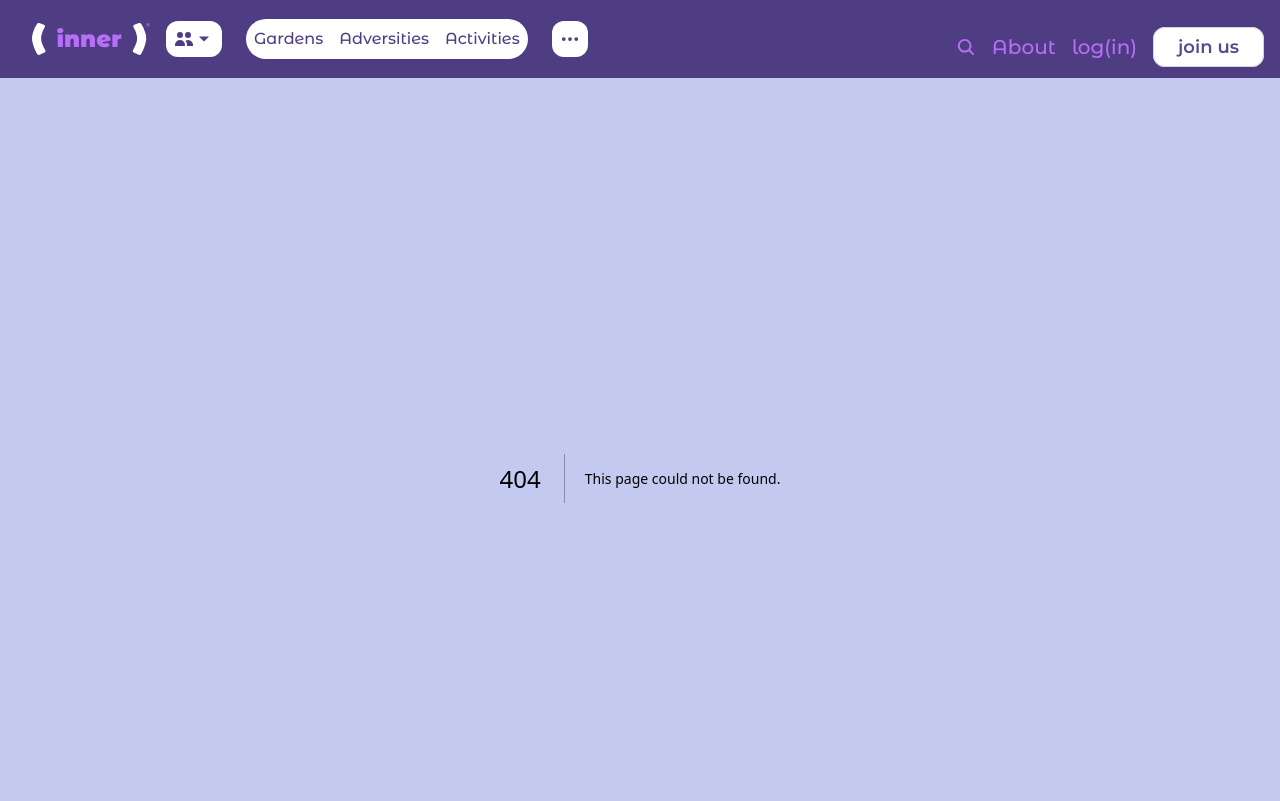
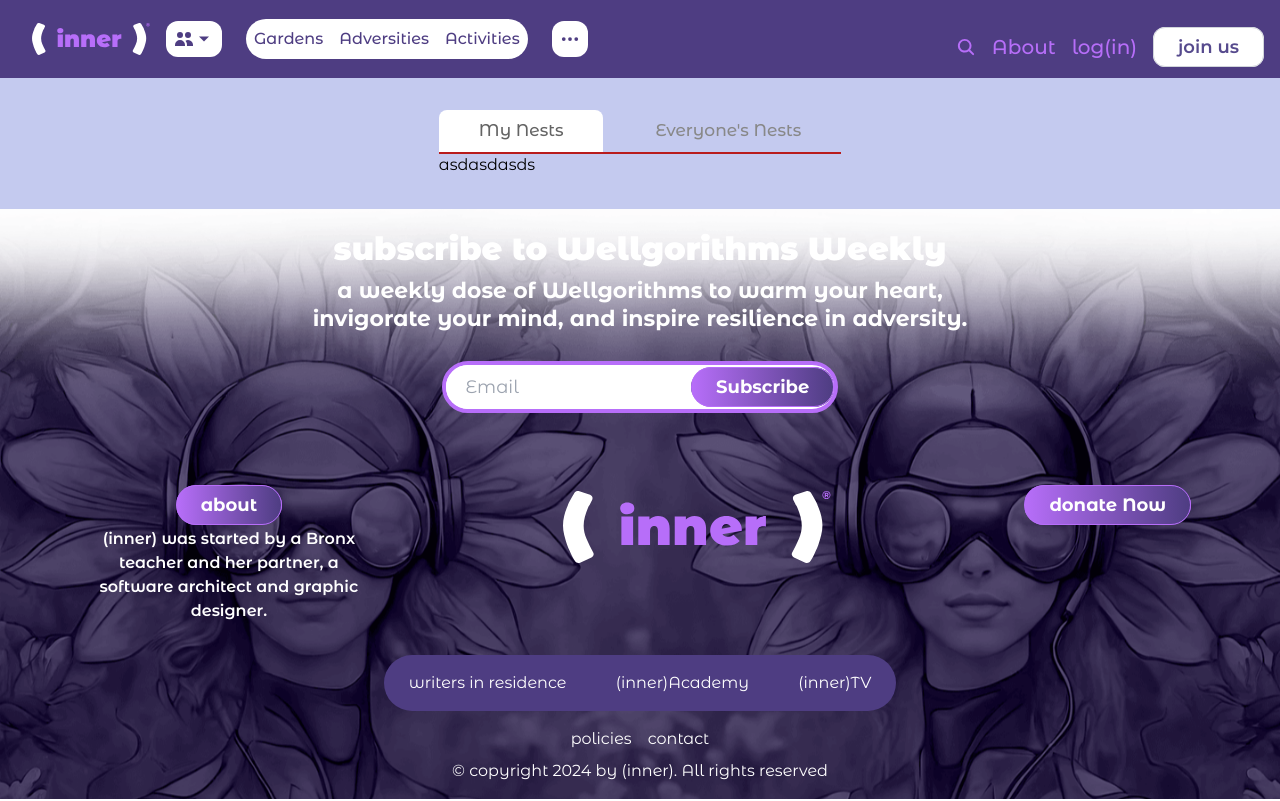
Before and after one commit to billydev139/inner-garden-FE, a Next.js app: page /innereveryoneawarrenesscaterpillar in a window 1280 px wide. Before the commit this address had no page. Shown: the top 801 px of the page. Built offline with nearby package versions, Linux system fonts and the light colour scheme.

Commit message:
work in progress

```diff
--- a/src/app/inner-everyone-awarreness-caterpillar/page.tsx
+++ b/src/app/innereveryoneawarrenesscaterpillar/page.tsx
@@ -1,8 +1,13 @@
+"use client";
+
+import AwarrenestCaterpillarMainTabs from '@/components/AwarrenestCaterpillarMainTabs'
 import React from 'react'
 
 const InnerEveryoneAwarrenestCaterpillar : React.FC = () => {
   return (
    <>
+   <AwarrenestCaterpillarMainTabs />
+
    </>
   )
 }
--- /dev/null
+++ b/src/components/AwarrenestCaterpillarMainTabs.tsx
@@ -0,0 +1,76 @@
+import React, { useState } from 'react';
+import EveryonesNests from './EveryonesNests';
+import MyNests from './MyNests';
+
+type Tab = {
+  name: string;
+  href: string;
+  component: React.FC;
+};
+
+const AwarrenestCaterpillarMainTabs: React.FC = () => {
+  const tabs: Tab[] = [
+    {
+        name: "My Nests",
+        href: "MyNests",
+        component: MyNests,
+      },
+    {
+      name: "Everyone's Nests",
+      href: "EveryonesNests",
+      component: EveryonesNests,
+    },
+
+  ];
+
+  const [selectedTabIndex, setSelectedTabIndex] = useState(0);
+
+  const handleTabClick = (index: number) => {
+    setSelectedTabIndex(index);
+  };
+
+  const renderComponent = () => {
+    const SelectedComponent = tabs[selectedTabIndex].component;
+    return <SelectedComponent />;
+  };
+
+  return (
+    <>
+    <div className='flex items-center justify-center '>
+    <div className="my-4 py-4 b-4 ">
+      <div className="lg:mb-0 md:mb-2">
+        <nav
+          className="-mb-px flex justify-between  items-center gap-3  rounded-[8px] rounded-b-none border-b-2 border-red-700 "
+          aria-label="Tabs"
+        >
+          {tabs.map((tab, index) => (
+            <a
+              key={tab.name}
+              href={tab.href}
+              onClick={(e) => {
+                e.preventDefault();
+                handleTabClick(index);
+              }}
+              className={`whitespace-nowrap py-2 px-[40px] font-medium flex lg:gap-2 items-center ${
+                index === selectedTabIndex
+                  ? 'text-[#646464] text-[17px] bg-white rounded-[8px] rounded-b-none'
+                  : 'text-[#888888] text-[17px] hover:text-gray-700  rounded-[8px] rounded-b-none  '
+              }`}
+              aria-current={index === selectedTabIndex ? 'page' : undefined}
+            >
+              <span>{tab.name}</span>
+            </a>
+          ))}
+        </nav>
+      </div>
+
+      <div className="tab-content">{renderComponent()}</div>
+    </div>
+    </div>
+
+    </>
+
+  );
+};
+
+export default AwarrenestCaterpillarMainTabs;
--- /dev/null
+++ b/src/components/EveryonesNests.tsx
@@ -0,0 +1,15 @@
+import React from 'react'
+
+const EveryonesNests: React.FC = () => {
+  return (
+   <>
+   <div className='container mx-auto'>
+asdsadas
+   </div>
+
+
+   </>
+  )
+}
+
+export default EveryonesNests
--- /dev/null
+++ b/src/components/MyNests.tsx
@@ -0,0 +1,11 @@
+import React from 'react'
+
+const MyNests: React.FC = () => {
+  return (
+    <div>
+      asdasdasds
+    </div>
+  )
+}
+
+export default MyNests
```
